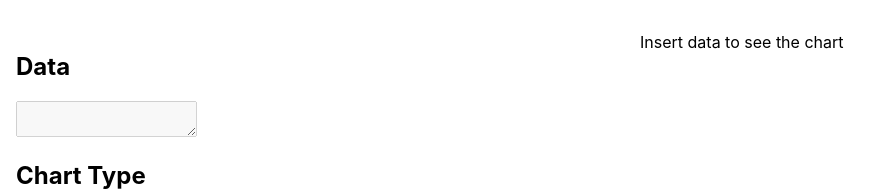
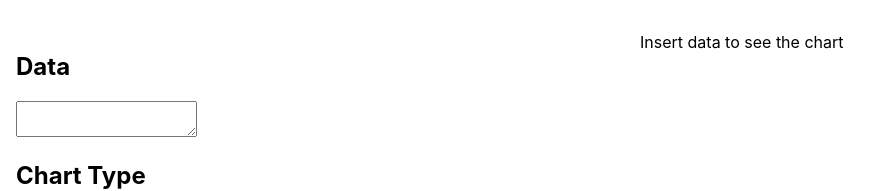
Before and after one commit to Destiner/charter, a Vue app: page / in a window 1280 px wide. Shown: the top 191 px of the page, without its empty margins (0-890 px from the left). Built offline with nearby package versions, Linux system fonts and the light colour scheme.

Commit message:
Fix not being able to enter data on startup

```diff
--- a/src/pages/Main.vue
+++ b/src/pages/Main.vue
@@ -6,7 +6,6 @@
 				<textarea
 					v-model="dataText"
 					type="text"
-					:disabled="!type"
 				/>
 				<div v-if="data">
 					{{ data.ids.length }} datasets, {{ data.values.length }} rows
```
